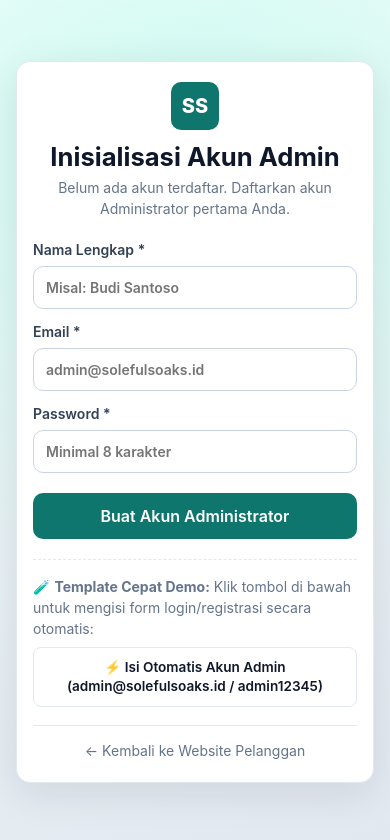
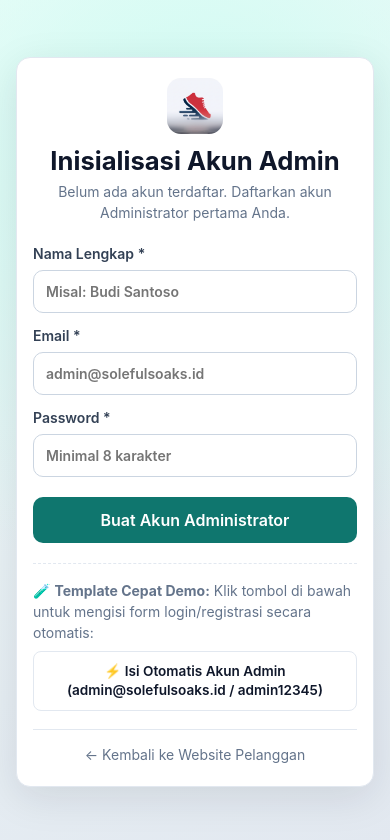
Before and after one commit to bendaharakerenbgtt/solcare, a React (Vite) app: page /admin/login in a window 390 px wide. Shown: the top 840 px of the page. Built offline with nearby package versions, Linux system fonts and the light colour scheme.

Commit message:
Integrate official Solecare logo across public header, admin mobile bar, sidebar, login page, and favicon

```diff
--- a/index.html
+++ b/index.html
@@ -2,6 +2,7 @@
 <html lang="id">
   <head>
     <meta charset="UTF-8" />
+    <link rel="icon" type="image/jpeg" href="/solecare_logo.jpg" />
     <link rel="icon" type="image/svg+xml" href="/favicon.svg" />
     <meta name="viewport" content="width=device-width, initial-scale=1.0" />
     <meta name="description" content="Soleful Soaks! Shoes Care — jasa perawatan dan pembersihan sepatu, tas, topi, dan helm." />
--- a/src/styles.css
+++ b/src/styles.css
@@ -167,7 +167,8 @@
 .site-header { position: sticky; top: 0; z-index: 20; background: rgba(255, 255, 255, 0.92); backdrop-filter: blur(8px); border-bottom: 1px solid var(--line); }
 .site-header .container { display: flex; align-items: center; gap: 16px; height: 68px; }
 .brand { display: flex; align-items: center; gap: 10px; font-weight: 800; color: var(--ink); font-size: 1.1rem; text-decoration: none !important; }
-.brand-mark { width: 38px; height: 38px; border-radius: 10px; background: var(--primary); display: grid; place-items: center; color: #fff; font-weight: 800; }
+.brand-mark { width: 38px; height: 38px; border-radius: 10px; background: var(--primary); display: grid; place-items: center; color: #fff; font-weight: 800; overflow: hidden; flex-shrink: 0; }
+.brand-mark img { width: 100%; height: 100%; object-fit: cover; display: block; }
 .brand small { display: block; font-weight: 500; color: var(--muted); font-size: 0.72rem; letter-spacing: 0.08em; text-transform: uppercase; }
 .site-nav { display: flex; gap: 4px; margin-left: auto; align-items: center; }
 .site-nav a { padding: 8px 12px; border-radius: 8px; color: #334155; font-weight: 500; text-decoration: none; }
--- a/src/ui/admin/AdminLayout.tsx
+++ b/src/ui/admin/AdminLayout.tsx
@@ -25,7 +25,14 @@
         <button onClick={() => setSidebarOpen(!sidebarOpen)} aria-label="Toggle Navigation">
           ☰
         </button>
-        <span style={{ fontWeight: 700, fontSize: '1.05rem' }}>Soleful Staff</span>
+        <div style={{ display: 'flex', alignItems: 'center', gap: '8px' }}>
+          <img
+            src="/solecare_logo.jpg"
+            alt="Solecare Logo"
+            style={{ width: '28px', height: '28px', borderRadius: '6px', objectFit: 'cover' }}
+          />
+          <span style={{ fontWeight: 700, fontSize: '1.05rem' }}>Soleful Staff</span>
+        </div>
         <button
           type="button"
           onClick={() => setCalDrawerOpen(true)}
@@ -51,7 +58,9 @@
       <div className="admin">
         <aside className={`sidebar ${sidebarOpen ? 'open' : ''}`}>
           <div className="brand">
-            <div className="brand-mark">SS</div>
+            <div className="brand-mark">
+              <img src="/solecare_logo.jpg" alt="Solecare Logo" />
+            </div>
             <div>
               Soleful Soaks!
               <small>Staff Dashboard</small>
--- a/src/ui/admin/LoginPage.tsx
+++ b/src/ui/admin/LoginPage.tsx
@@ -41,8 +41,8 @@
     <div className="auth-wrap">
       <div className="card auth-card">
         <div style={{ textAlign: 'center', marginBottom: '20px' }}>
-          <div className="brand-mark" style={{ margin: '0 auto 12px', width: '48px', height: '48px', fontSize: '1.25rem' }}>
-            SS
+          <div className="brand-mark" style={{ margin: '0 auto 12px', width: '56px', height: '56px', borderRadius: '14px', overflow: 'hidden' }}>
+            <img src="/solecare_logo.jpg" alt="Solecare Logo" />
           </div>
           <h2 style={{ fontSize: '1.6rem', marginBottom: '4px' }}>{needsSetup ? 'Inisialisasi Akun Admin' : 'Login Pegawai'}</h2>
           <p className="small muted" style={{ margin: 0 }}>
--- a/src/ui/public/PublicLayout.tsx
+++ b/src/ui/public/PublicLayout.tsx
@@ -18,7 +18,9 @@
       <header className="site-header">
         <div className="container">
           <Link to="/" className="brand">
-            <div className="brand-mark">SS</div>
+            <div className="brand-mark">
+              <img src="/solecare_logo.jpg" alt="Solecare Logo" />
+            </div>
             <div>
               Soleful Soaks!
               <small>Shoes Care</small>
```
Also changed, not shown: logo/solecare_logo.jpg (added), public/solecare_logo.jpg (added).
